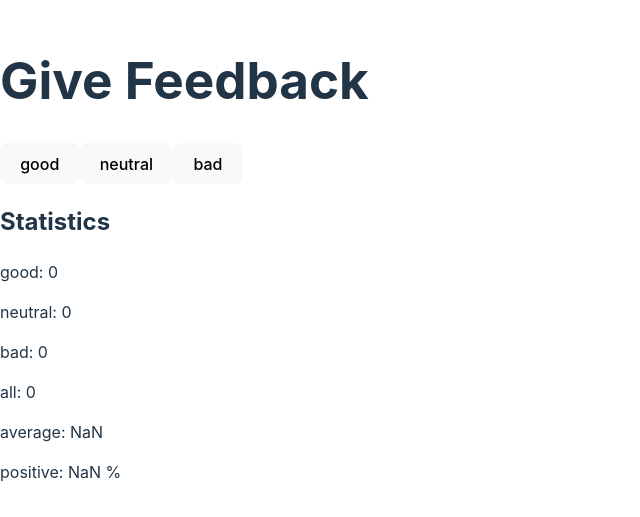
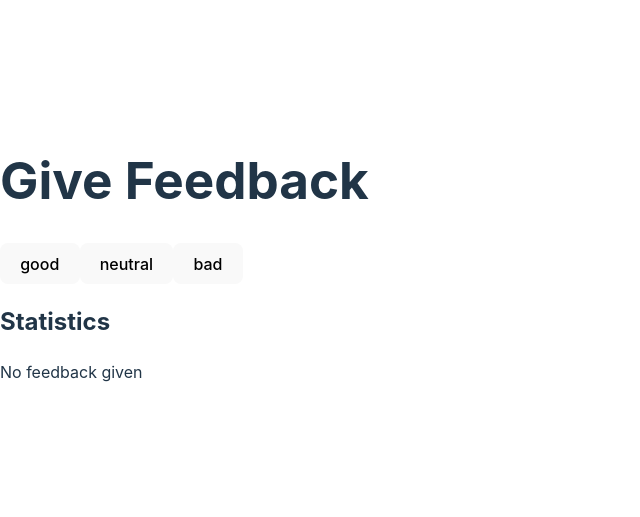
Before and after one commit to Jaimayal/FullStackOpen-2023, a React (Vite) app in the folder part1/unicafe/: page / in a window 1280 px wide. Shown: the part 141-658 px from the top of the page, without its empty margins (0-640 px from the left). Built offline with nearby package versions, Linux system fonts and the light colour scheme.

Commit message:
Solved 1.9

```diff
--- a/part1/unicafe/src/App.jsx
+++ b/part1/unicafe/src/App.jsx
@@ -7,6 +7,7 @@ function Button({ handleClick, text }) {
 }
 
 function Statistics({ good, neutral, bad, all }) {
+  if (all !== 0) {
     return (
       <>
         <h2>Statistics</h2>
@@ -16,6 +17,14 @@ function Statistics({ good, neutral, bad, all }) {
         <p>all: {all}</p>
         <p>average: {(good - bad) / all}</p>
         <p>positive: {good / all} %</p>
+      </>
+    )
+  }
+
+  return (
+    <>
+      <h2>Statistics</h2>
+      <p>No feedback given</p>
     </>
   )
 }
```
Lines whose indentation alone changed are shown as unchanged.
